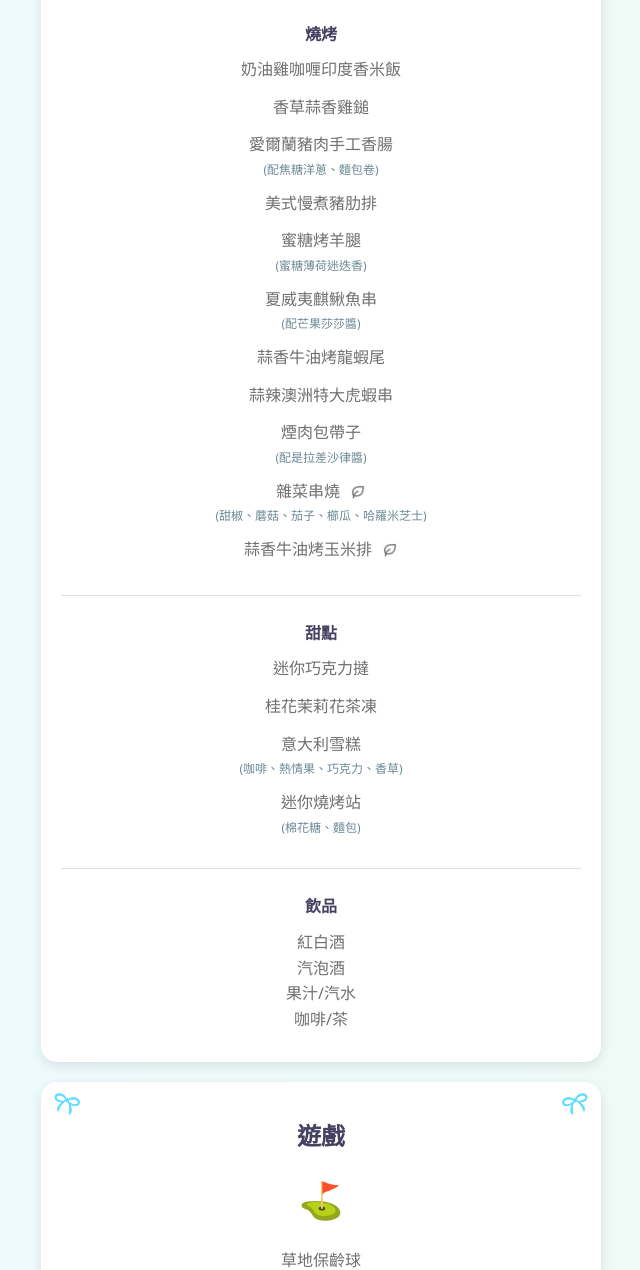
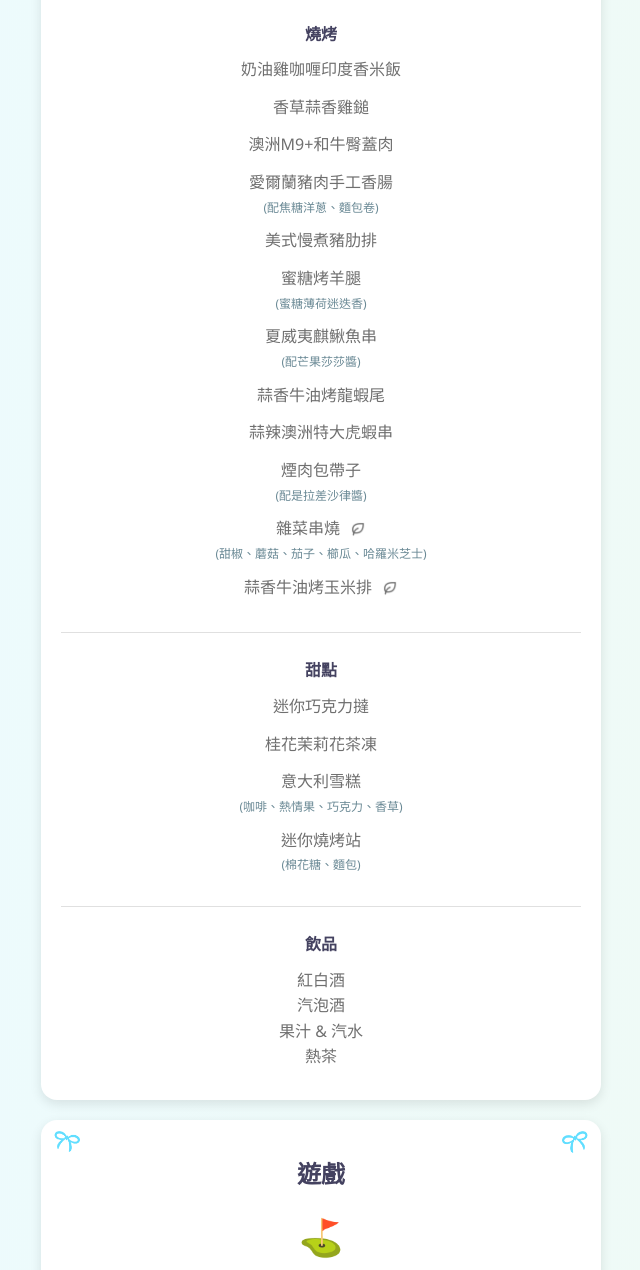
Before and after one commit to hanapui/wedding-invitation, a plain HTML site: page index.html in a window 1280 px wide. Shown: the part 4101-5371 px from the top of the page, without its empty margins (319-959 px from the left). Drawn offline with Linux system fonts and the light colour scheme.

Commit message:
“edit-menu-details”

```diff
--- a/index.html
+++ b/index.html
@@ -196,6 +196,9 @@
                         <p data-zh="香草蒜香雞鎚" data-en="Rosemary Thyme Garlic Chicken Drumsticks">香草蒜香雞鎚</p>
                     </div>
                     <div class="menu-item">
+                        <p data-zh="澳洲M9+和牛臀蓋肉" data-en="Wagyu M9+ Picanha">澳洲M9+和牛臀蓋肉</p>
+                    </div>
+                    <div class="menu-item">
                         <p data-zh="愛爾蘭豬肉手工香腸" data-en="Irish Pork Handmade Sausages">愛爾蘭豬肉手工香腸</p>
                         <p class="menu-subtext" data-zh="(配焦糖洋蔥、麵包卷)" data-en="(with Caramelized Onions, Bread Rolls)">(配焦糖洋蔥、麵包卷)</p>
                     </div>
@@ -249,8 +252,8 @@
                     <h3 class="menu-category-title" data-zh="飲品" data-en="Drinks">飲品</h3>
                     <p data-zh="紅白酒" data-en="Red and White Wine">紅白酒</p>
                     <p data-zh="汽泡酒" data-en="Sparkling Wine">汽泡酒</p>
-                    <p data-zh="果汁/汽水" data-en="Juice & Soda">果汁汽水</p>
-                    <p data-zh="咖啡/茶" data-en="Coffee/Tea">咖啡/茶</p>
+                    <p data-zh="果汁 & 汽水" data-en="Juice & Soda">果汁 & 汽水</p>
+                    <p data-zh="熱茶" data-en="Hot Tea">熱茶</p>
                 </div>
             </div>
         </section>
```
